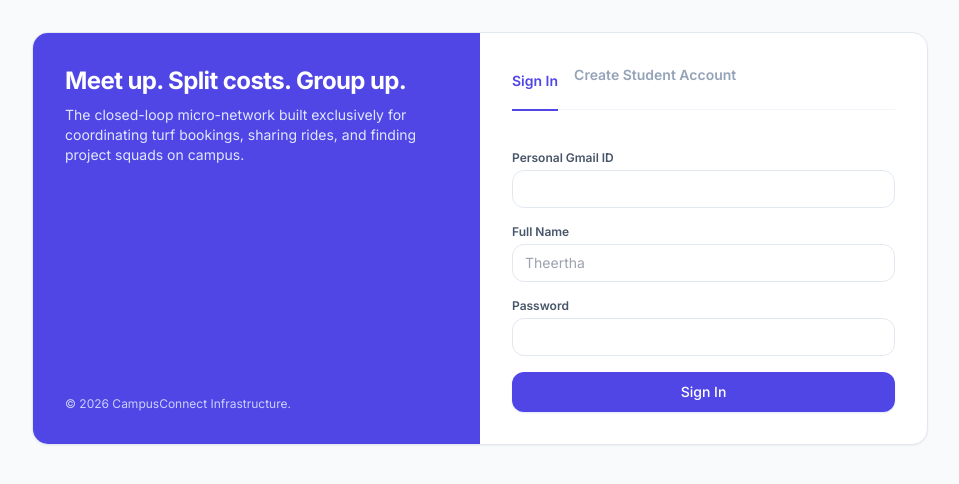
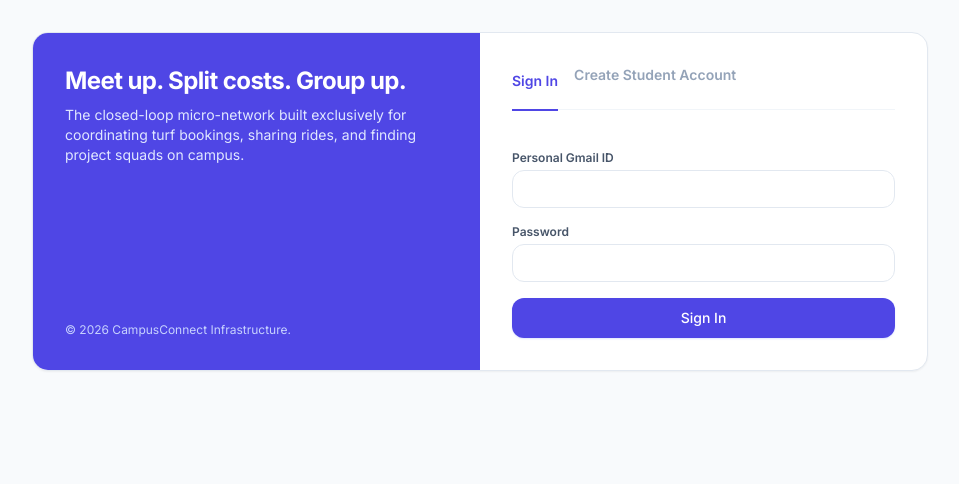
Before and after one commit to Sweyy-goat/amCrewUp, a Flask app: page /login in a window 1280 px wide. Shown: the top 484 px of the page, without its empty margins (160-1119 px from the left). Run offline with Flask 3, Linux system fonts and the light colour scheme; some libraries are stand-ins or nearby versions.

```diff
--- a/app/templates/login.html
+++ b/app/templates/login.html
@@ -24,10 +24,7 @@
                 <label class="block text-xs font-semibold text-slate-600 mb-1">Personal Gmail ID</label>
                 <input type="email" name="email" required class="w-full px-3 py-2 border border-slate-200 rounded-xl text-sm focus:outline-none">
             </div>
-            <div>
-    <label class="block text-xs font-semibold text-slate-600 mb-1">Full Name</label>
-    <input type="text" name="name" required placeholder="Theertha" class="w-full px-3 py-2 border border-slate-200 rounded-xl text-sm focus:outline-none">
-</div>
+
             <div>
                 <label class="block text-xs font-semibold text-slate-600 mb-1">Password</label>
                 <input type="password" name="password" required class="w-full px-3 py-2 border border-slate-200 rounded-xl text-sm focus:outline-none">
@@ -42,6 +39,10 @@
                     <label class="block text-xs font-semibold text-slate-600 mb-1">Gmail ID</label>
                     <input type="email" name="email" required class="w-full px-3 py-2 border border-slate-200 rounded-xl text-sm focus:outline-none">
                 </div>
+                <div>
+    <label class="block text-xs font-semibold text-slate-600 mb-1">Full Name</label>
+    <input type="text" name="name" required placeholder="Theertha" class="w-full px-3 py-2 border border-slate-200 rounded-xl text-sm focus:outline-none">
+</div>
                 <div>
                     <label class="block text-xs font-semibold text-slate-600 mb-1">Roll Number</label>
                     <input type="text" name="roll_number" placeholder="AM.EN.U4..." required class="w-full px-3 py-2 border border-slate-200 rounded-xl text-sm focus:outline-none">
```
